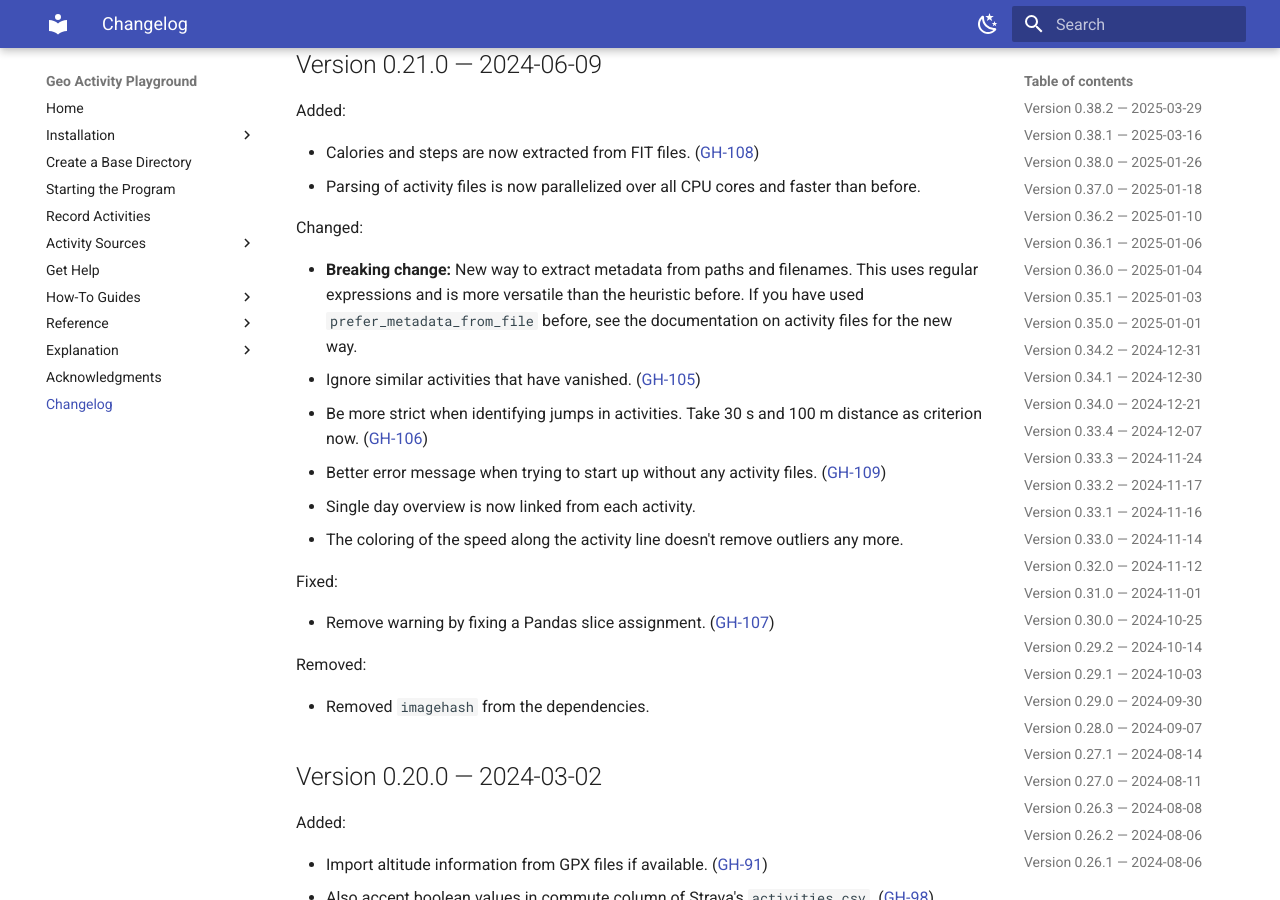
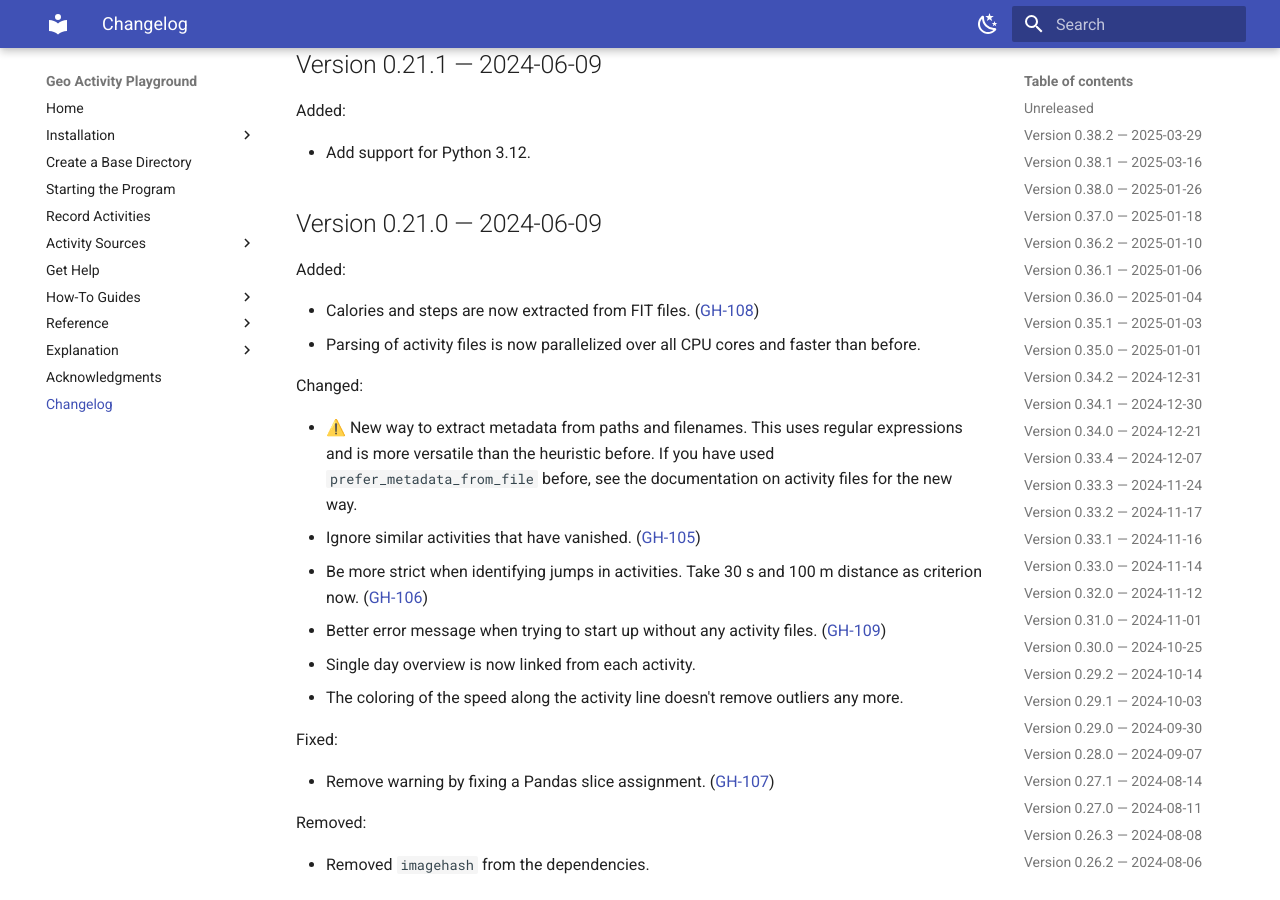
Before and after one commit to martin-ueding/geo-activity-playground, an MkDocs documentation site: the page built from docs/changelog.md, in a window 1280 px wide and 900 px high, scrolled down 12435 px. Built offline with MkDocs 1.6.1 and Material for MkDocs 9.7.7, drawn with Linux system fonts in a browser that asks for light colours; some of the changed lines change nothing that is shown; some of the changed text lies outside the part shown.

Commit message:
Changelog entry

```diff
--- a/docs/changelog.md
+++ b/docs/changelog.md
@@ -18,6 +18,12 @@
     *Security* in case of vulnerabilities.
 -->
 
+## Unreleased
+
+Changed:
+
+- Add warning emoji (⚠️) to changelog to inform of breaking changes.
+
 ## Version 0.38.2 — 2025-03-29
 
 Added:
@@ -26,7 +32,7 @@
 
 Changed:
 
-- **Branch rename**: `master` is renamed to `main`.
+- ⚠️ `master` is renamed to `main`.
 - Format changelog according to [Keep a Changelog](https://keepachangelog.com/en/1.1.0/).
 - Restructure the documentation such that it hopefully is more inviting for new users.
 - Share picture now scales with viewport. ([GH-232](https://github.com/martin-ueding/geo-activity-playground/issues/232))
@@ -467,7 +473,7 @@
 
 Changed:
 
-- **Breaking change:** New way to extract metadata from paths and filenames. This uses regular expressions and is more versatile than the heuristic before. If you have used `prefer_metadata_from_file` before, see the documentation on activity files for the new way.
+- ⚠️ New way to extract metadata from paths and filenames. This uses regular expressions and is more versatile than the heuristic before. If you have used `prefer_metadata_from_file` before, see the documentation on activity files for the new way.
 - Ignore similar activities that have vanished. ([GH-105](https://github.com/martin-ueding/geo-activity-playground/issues/105))
 - Be more strict when identifying jumps in activities. Take 30 s and 100 m distance as criterion now. ([GH-106](https://github.com/martin-ueding/geo-activity-playground/issues/106))
 - Better error message when trying to start up without any activity files. ([GH-109](https://github.com/martin-ueding/geo-activity-playground/issues/109))
```
